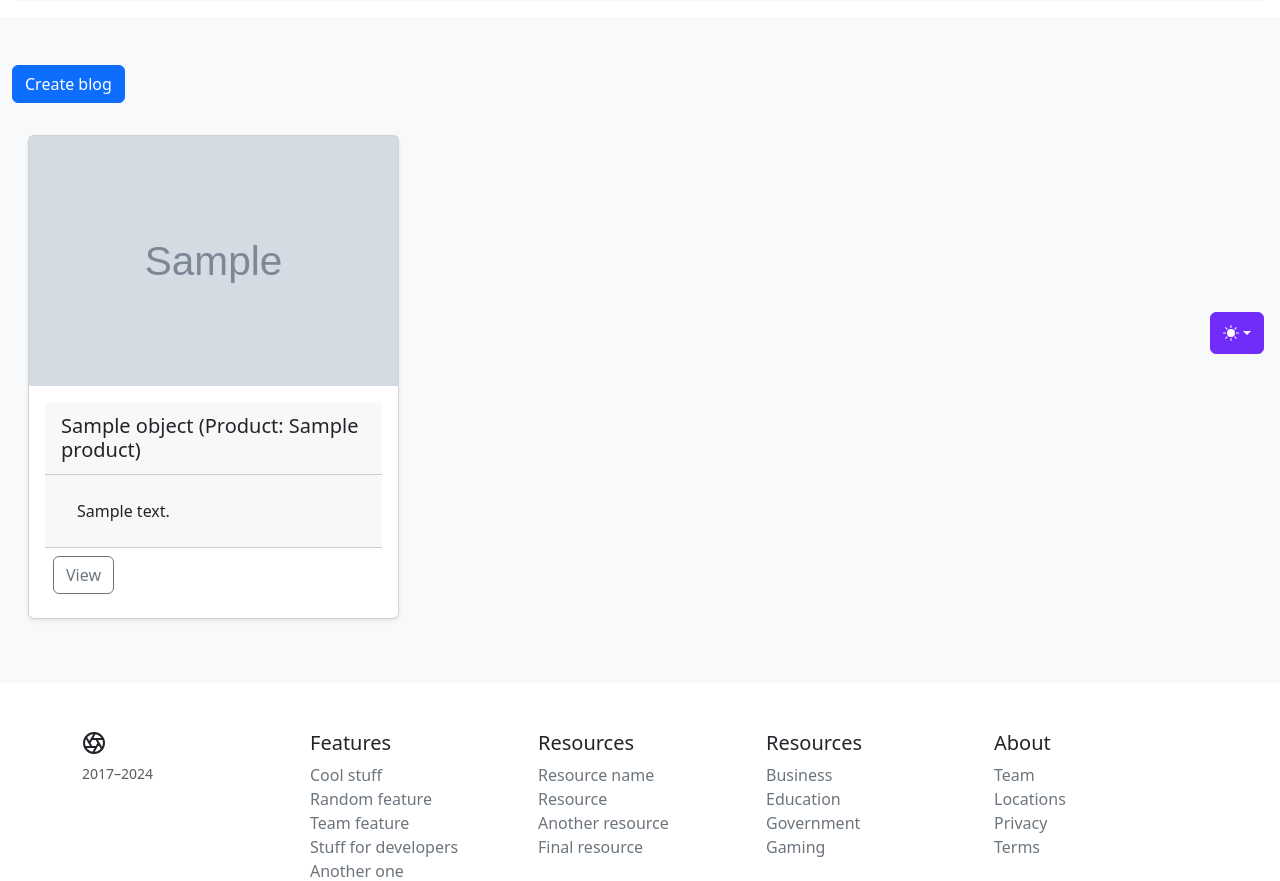
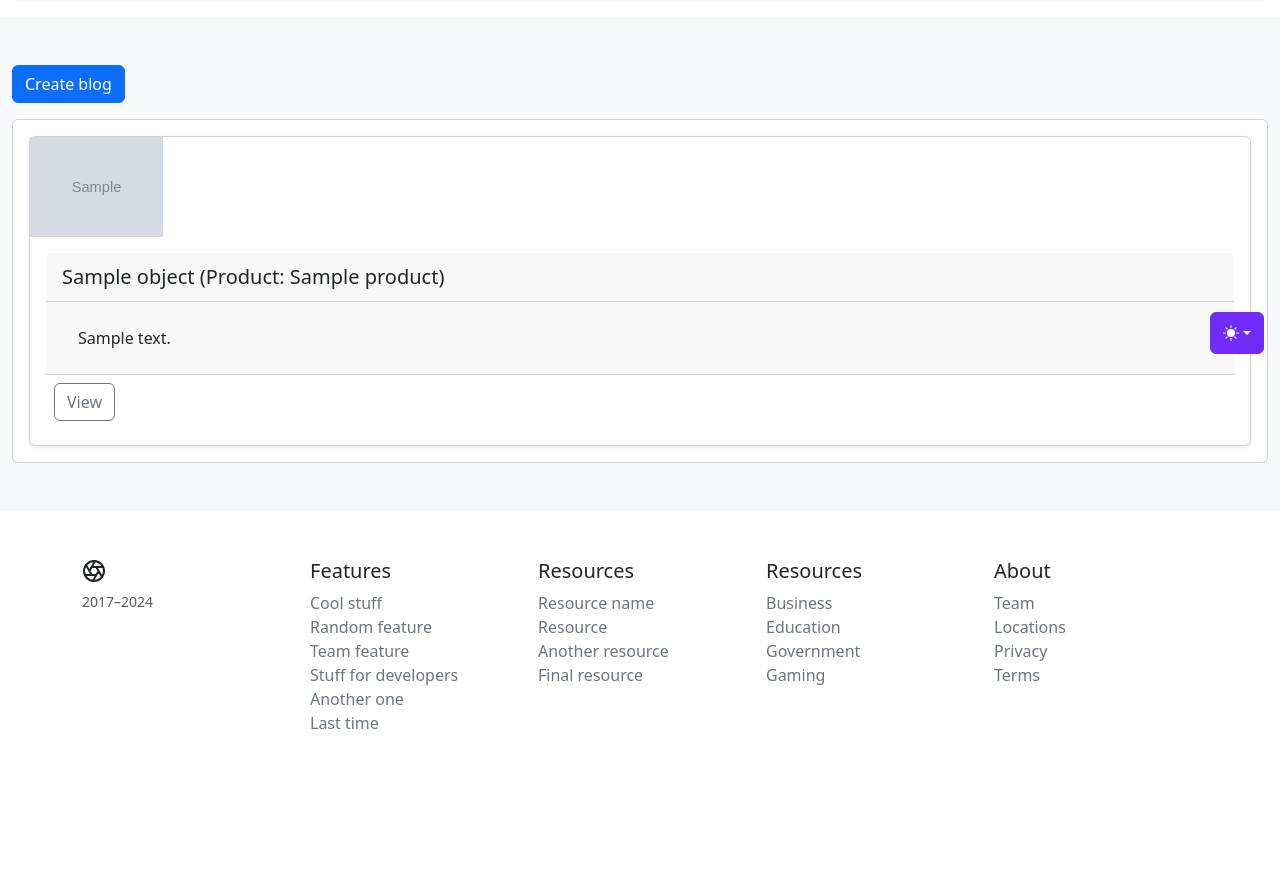
Before and after one commit to ssher250110/homework, a Django app: template catalog/templates/catalog/blog_list.html in a window 1280 px wide. Shown: the part 430-1311 px from the top of the page. After the commit the page ends 1159 px from the top, so only its background shows below. Run offline with Django 5.2, Linux system fonts and the light colour scheme; data comes from the database, SQL or seed files in the repository; the template is opened without the code that fills it: most values are stand-ins (such as "Sample title", 1, 10 or a date in 2020); grey boxes marked "Sample" are stand-in pictures; data that the repository does not hold is empty; some libraries are stand-ins or nearby versions.

Commit message:
editing frontend view blog_list

```diff
--- a/catalog/templates/catalog/blog_list.html
+++ b/catalog/templates/catalog/blog_list.html
@@ -11,12 +11,12 @@
                 <a class="btn btn-primary mb-3"
                    href="{% url 'catalog:create_blog' %}" role="button">Create blog
                 </a>
-                <div class="row row-cols-2 row-cols-sm-2 row-cols-md-3 g-4">
+                <div class="card">
                     {% for object in object_list %}
                         <div class="col">
                             <div class="card shadow-sm m-lg-3">
-                                <img class="img-fluid" src="{{ object.photo | mymedia }}"
-                                     style="height: 250px;width: auto;">
+                                <img class="align-self-start" src="{{ object.photo | mymedia }}"
+                                     style="height: 100px;width: auto;">
                                 <div class="card-body">
                                     <div class="card-header py-2">
                                         <h5 class="my-1 fw-normal">{{ object.title }}
```
